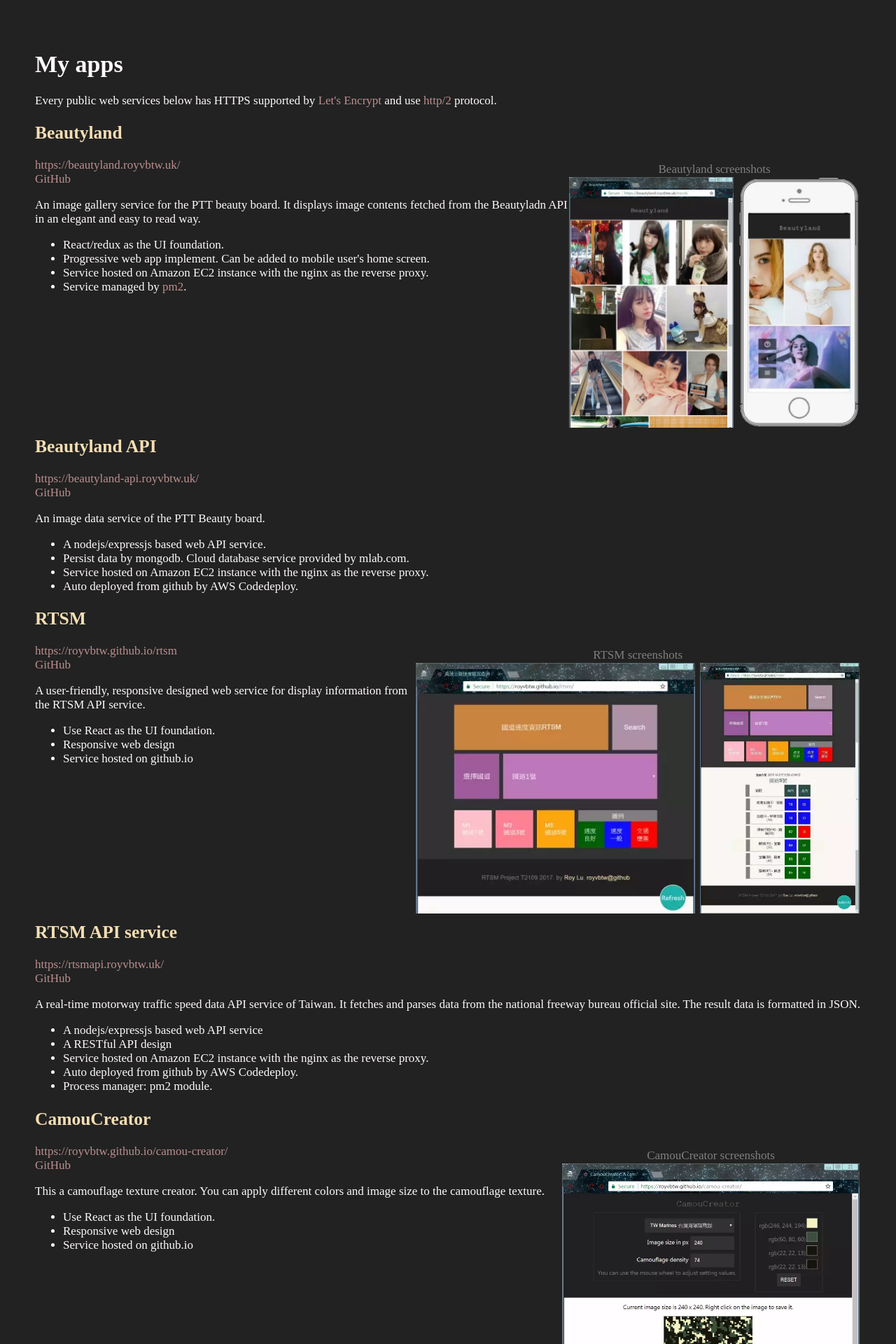
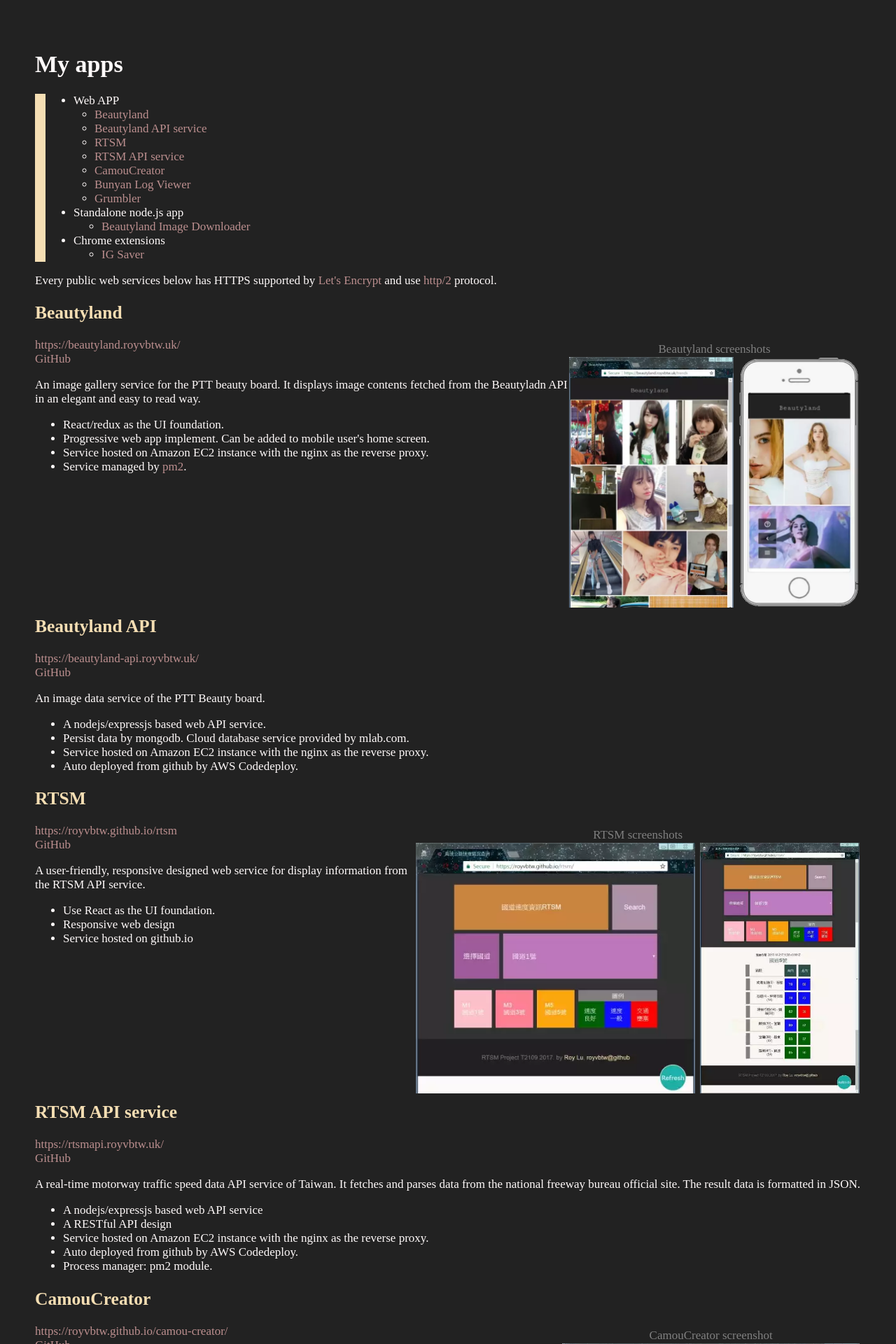
Before and after one commit to roycrxtw/myhome, a web app: file public/myapps.html in a window 1280 px wide. Shown: the top 1920 px of the page at 70% size. Run offline with its HTML, style and script files only (its server is not run), Linux system fonts and the light colour scheme; some libraries are stand-ins or nearby versions.

Commit message:
Add Beautyland Image Downloader to myapp list
+ Add Beautyland Image Download to myapp list
+ Add a list at the beginning of myapp list

```diff
--- a/public/css/myapps.css
+++ b/public/css/myapps.css
@@ -39,6 +39,7 @@
 
 h2{
 	color: wheat;
+	clear: both;
 }
 
 img{
@@ -47,6 +48,14 @@
 }
 img:hover{
 	border: 1px solid snow;
+}
+
+.app-list{
+	border-left: 15px solid wheat;
+}
+
+.app-sublist{
+	padding-left: 30px;
 }
 
 .app-info{
@@ -110,3 +119,14 @@
 		height: 360px;
 	}
 }
+
+.img-beautyland-downloader{
+	width: auto;
+	height: 150px;
+}
+@media (min-width: 720px){
+	.img-beautyland-downloader{
+		width: auto;
+		height: 300px;
+	}
+}
--- a/public/myapps.html
+++ b/public/myapps.html
@@ -13,10 +13,33 @@
 <body>
   <h1>My apps</h1>
 
+  <div>
+    <ul class='app-list'>
+      <li>Web APP</li>
+      <ul class='app-sublist'>
+        <li><a href='#beautyland'>Beautyland</a></li>
+        <li><a href='#beautyland-api'>Beautyland API service</a></li>
+        <li><a href='#rtsm'>RTSM</a></li>
+        <li><a href='#rtsm-api'>RTSM API service</a></li>
+        <li><a href='#camou-creator'>CamouCreator</a></li>
+        <li><a href='#bunyan-log-viewer'>Bunyan Log Viewer</a></li>
+        <li><a href='#grumbler'>Grumbler</a></li>
+      </ul>
+      <li>Standalone node.js app</li>
+      <ul>
+        <li><a href='#beautyland-downloader'>Beautyland Image Downloader</a></li>
+      </ul>
+      <li>Chrome extensions</li>
+      <ul>
+        <li><a href='#ig-saver'>IG Saver</a></li>
+      </ul>
+    </ul>
+  </div>
+
 	<p>Every public web services below has HTTPS supported by <a href='https://letsencrypt.org/'>Let's Encrypt</a> and use <a href='https://en.wikipedia.org/wiki/HTTP/2'>http/2</a> protocol.</p>
 
 
-  <div class='app-info'>
+  <div class='app-info' id='beautyland'>
     <h2>Beautyland</h2>
 
     <figure class='app-preview'>
@@ -42,7 +65,7 @@
   </div>
 
 
-	<div class='app-info'>
+	<div class='app-info' id='beautyland-api'>
     <h2>Beautyland API</h2>
     <a href='https://beautyland-api.royvbtw.uk/readme'>https://beautyland-api.royvbtw.uk/</a><br/>
     <a href='https://github.com/royvbtw/beautyland-api'>GitHub</a>
@@ -56,7 +79,7 @@
   </div>
 
 
-  <div class='app-info'>
+  <div class='app-info' id='rtsm'>
     <h2>RTSM</h2>
 
     <figure class='app-preview'>
@@ -79,7 +102,7 @@
     </ul>
   </div>
 
-  <div class='app-info'>
+  <div class='app-info' id='rtsm-api'>
     <h2>RTSM API service</h2>
     <a href='https://rtsmapi.royvbtw.uk/readme'>https://rtsmapi.royvbtw.uk/</a><br/>
     <a href='https://github.com/royvbtw/rtsmapi'>GitHub</a>
@@ -93,10 +116,10 @@
     </ul>
   </div>
 
-  <div class='app-info'>
+  <div class='app-info' id='camou-creator'>
     <h2>CamouCreator</h2>
     <figure class='app-preview'>
-      <figcaption>CamouCreator screenshots</figcaption>
+      <figcaption>CamouCreator screenshot</figcaption>
       <a href='img/camou_creator_desktop.webp' target='_blank'>
         <img class='img-camou-creator' title='CamouCreator desktop screenshot' src='img/camou_creator_desktop.webp'>
       </a>
@@ -112,26 +135,26 @@
     </ul>
   </div>
 
-  <div class='app-info'>
+  <div class='app-info' id='bunyan-log-viewer'>
     <h2>Bunyan Log Viewer</h2>
     <figure class='app-preview'>
-      <figcaption>Bunyan Log Viewer screenshots</figcaption>
-      <a href='img/myapp_bunyan-log-viewer.webp' target='_blank'>
-        <img class='img-bunyan-log-viewer' title='Bunyan log viewer desktop screenshot' src='img/myapp_bunyan-log-viewer.webp'>
+      <figcaption>Bunyan Log Viewer screenshot</figcaption>
+      <a href='img/myapp-bunyan-log-viewer.webp' target='_blank'>
+        <img class='img-bunyan-log-viewer' title='Bunyan log viewer desktop screenshot' src='img/myapp-bunyan-log-viewer.webp'>
       </a>
     </figure>
 
     <a href='https://royvbtw.github.io/bunyan-log-viewer/'>https://royvbtw.github.io/bunyan-log-viewer/</a><br/>
     <a href='https://github.com/royvbtw/bunyan-log-viewer'>GitHub</a>
 
-    <p>A <a href='https://github.com/trentm/node-bunyan'>bunyan</a> log viewer which display the logs in a pretty way with some filters.</p>
+    <p>A <a href='https://github.com/trentm/node-bunyan'>bunyan</a> log viewer which can display the logs in a pretty way with search and keyword highlight.</p>
 
     <ul>
       <li>React base web app.</li>
     </ul>
   </div>
 
-  <div class='app-info'>
+  <div class='app-info' id='grumbler'>
     <h2>Grumbler</h2>
     <a href='https://grumbler.royvbtw.uk/'>https://grumbler.royvbtw.uk/</a><br/>
     <a href='https://github.com/royvbtw/grumbler'>GitHub</a>
@@ -149,13 +172,32 @@
     </ul>
   </div>
 
+  <h2>Standalone Node.JS APP</h2>
+
+  <div class='app-info' id='beautyland-downloader'>
+    <h2>Beautyland Image Downloader</h2>
+
+    <figure class='app-preview'>
+      <figcaption>Beautyland Image Downloader screenshot</figcaption>
+      <a href='img/myapp-beautyland-downloader.webp' target='_blank'>
+        <img class='img-beautyland-downloader' title='Beautyland Downloader screenshot' src='img/myapp-beautyland-downloader.webp'>
+      </a>
+    </figure>
+
+    <a href='https://github.com/royvbtw/beautyland-get-images'>https://github.com/royvbtw/beautyland-get-images</a>
+    <p>A node.js app which can help you download images from the Beautyland.</p>
+  </div>
+
+
 	<h2>Other projects</h2>
 
-  <h2>ig saver</h2>
-  <a href='https://github.com/royvbtw/igsaver'>https://github.com/royvbtw/igsaver</a>
-  <p>A Google Chrome extension let user save instagram picture/video easily.</p>
+  <div class='app-info' id='ig-saver'>
+    <h2>instagram image saver</h2>
+    <a href='https://github.com/royvbtw/igsaver'>https://github.com/royvbtw/igsaver</a>
+    <p>A Google Chrome extension let user save instagram picture/video easily.</p>
+  </div>
 
-  <p>Roy Lu. Oct, 2017</p>
+  <p>Roy Lu @18 Dec 2017</p>
   <a href='/index.html'>Back to home</a>
 </body>
 
```
Also changed, not shown: public/img/myapp-beautyland-downloader.webp (added), public/img/myapp-bunyan-log-viewer.webp (added), public/img/myapp_bunyan-log-viewer.webp (deleted).
